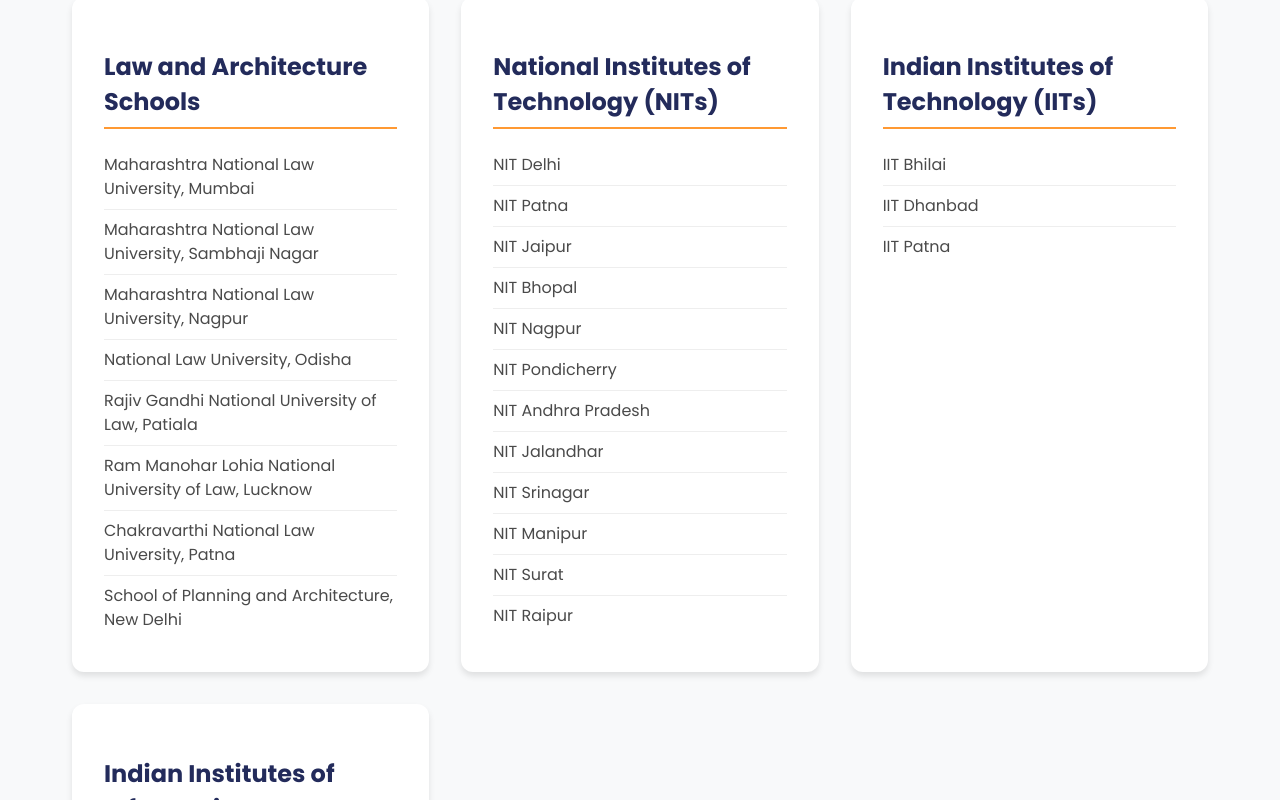
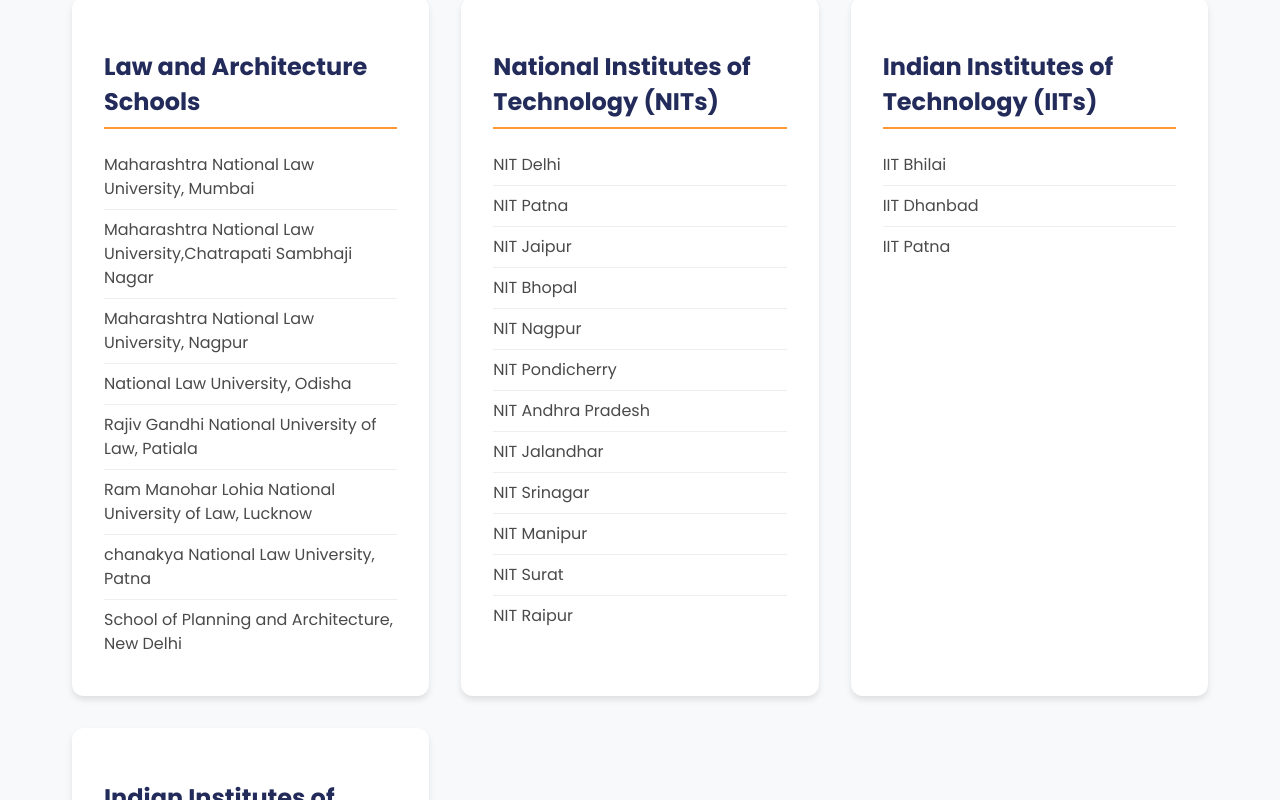
Before and after one commit to dranxer/newth, a Next.js app: page /outreach in a window 1280 px wide. Shown: the part 401-1201 px from the top of the page. Built offline with nearby package versions, Linux system fonts and the light colour scheme; no server answers.

Commit message:
Update outreach.js

```diff
--- a/src/pages/outreach.js
+++ b/src/pages/outreach.js
@@ -26,12 +26,12 @@
               <h2>Law and Architecture Schools</h2>
               <ul>
                 <li>Maharashtra National Law University, Mumbai</li>
-                <li>Maharashtra National Law University, Sambhaji Nagar</li>
+                <li>Maharashtra National Law University,Chatrapati Sambhaji Nagar</li>
                 <li>Maharashtra National Law University, Nagpur</li>
                 <li>National Law University, Odisha</li>
                 <li>Rajiv Gandhi National University of Law, Patiala</li>
                 <li>Ram Manohar Lohia National University of Law, Lucknow</li>
-                <li>Chakravarthi National Law University, Patna</li>
+                <li>chanakya National Law University, Patna</li>
                 <li>School of Planning and Architecture, New Delhi</li>
               </ul>
             </div>
```
